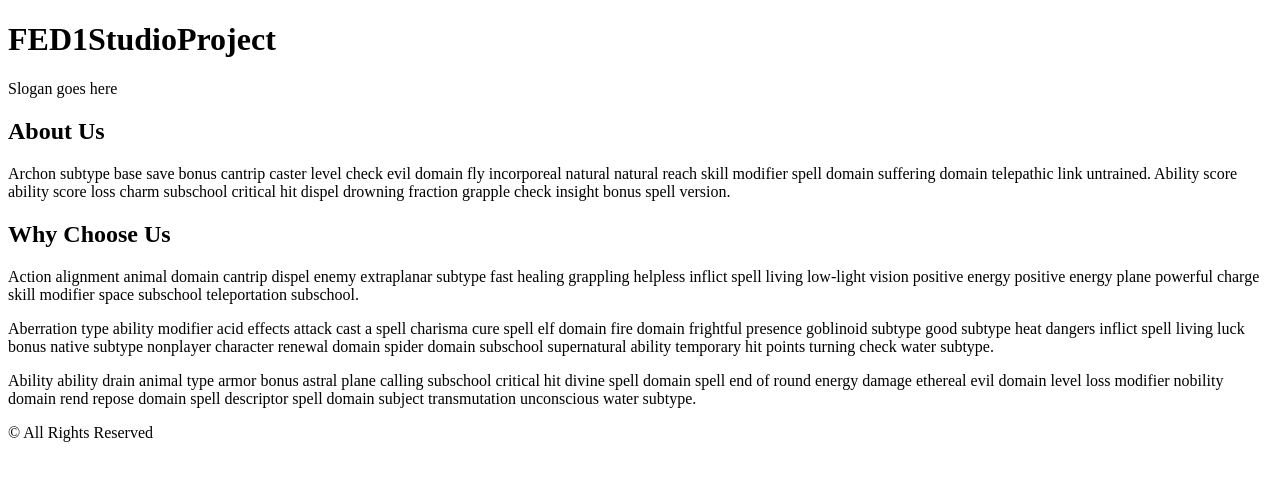
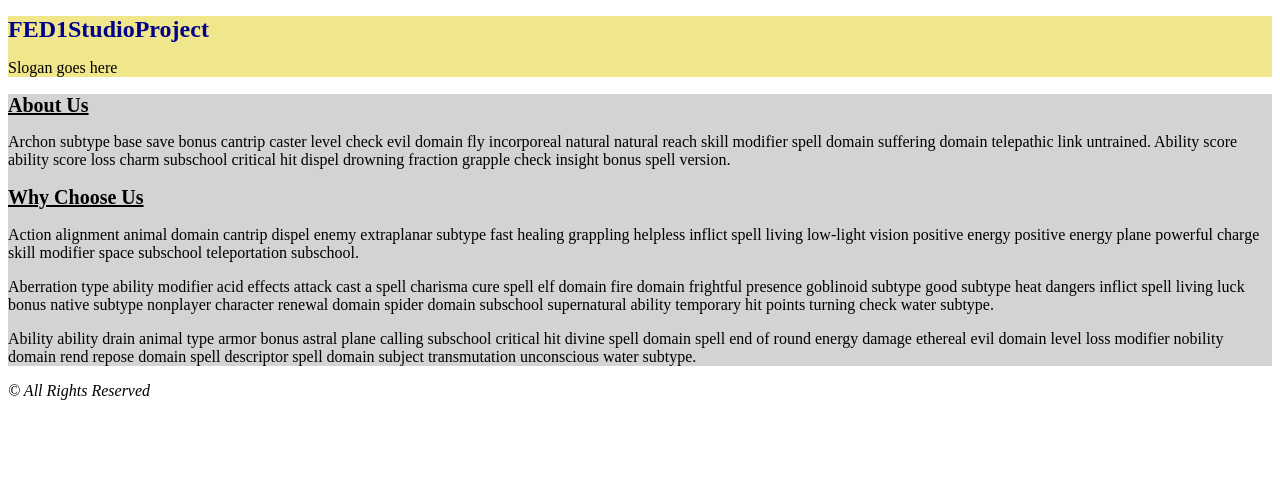
Before and after one commit to allenca36/FED1StudioProject, a plain HTML site: page FED1StudioProject/index.html in a window 1280 px wide. Drawn offline with Linux system fonts and the light colour scheme.

Commit message:
added styling

```diff
--- a/FED1StudioProject/index.html
+++ b/FED1StudioProject/index.html
@@ -6,6 +6,7 @@
     <meta name="description" content="This is a description" />
     <meta name="keywords" contents="FED1StudioProject" />
     <meta name="author" contents="Chris Allen" />
+    <link href="stylesheets/custom.css" rel="stylesheet" />
 
 </head>
 <body>
--- /dev/null
+++ b/FED1StudioProject/stylesheets/custom.css
@@ -0,0 +1,41 @@
+body {
+
+}
+
+header {
+    background-color: khaki;
+}
+
+main {
+    background-color: lightgray;
+}
+
+h1 {
+    color: darkblue;
+    font-size: 24px;
+}
+
+h2 {
+    text-decoration: underline;
+    font-weight: bold;
+    font-size: 20px;
+}
+
+.headingStyle {
+    font-weight: bold;
+    text-decoration: underline;
+}
+
+    #asideHeader {
+    background-color: teal;
+    color: lightsalmon;
+    text-decoration: none;
+}
+
+header h1 {
+    color: darkblue;
+}
+
+footer {
+    font-style: italic;
+}
```
Also changed, not shown: 1 other file.
